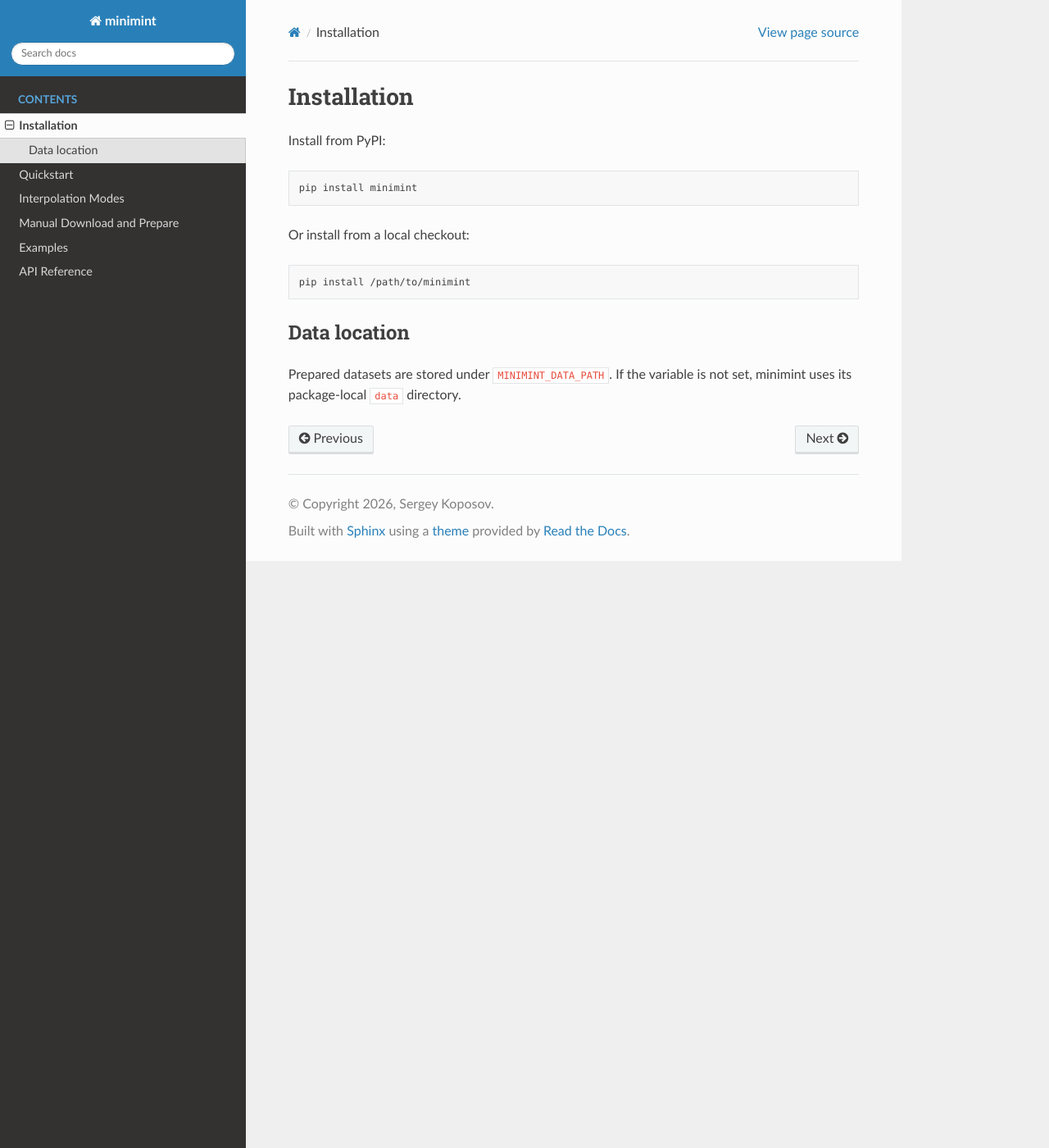
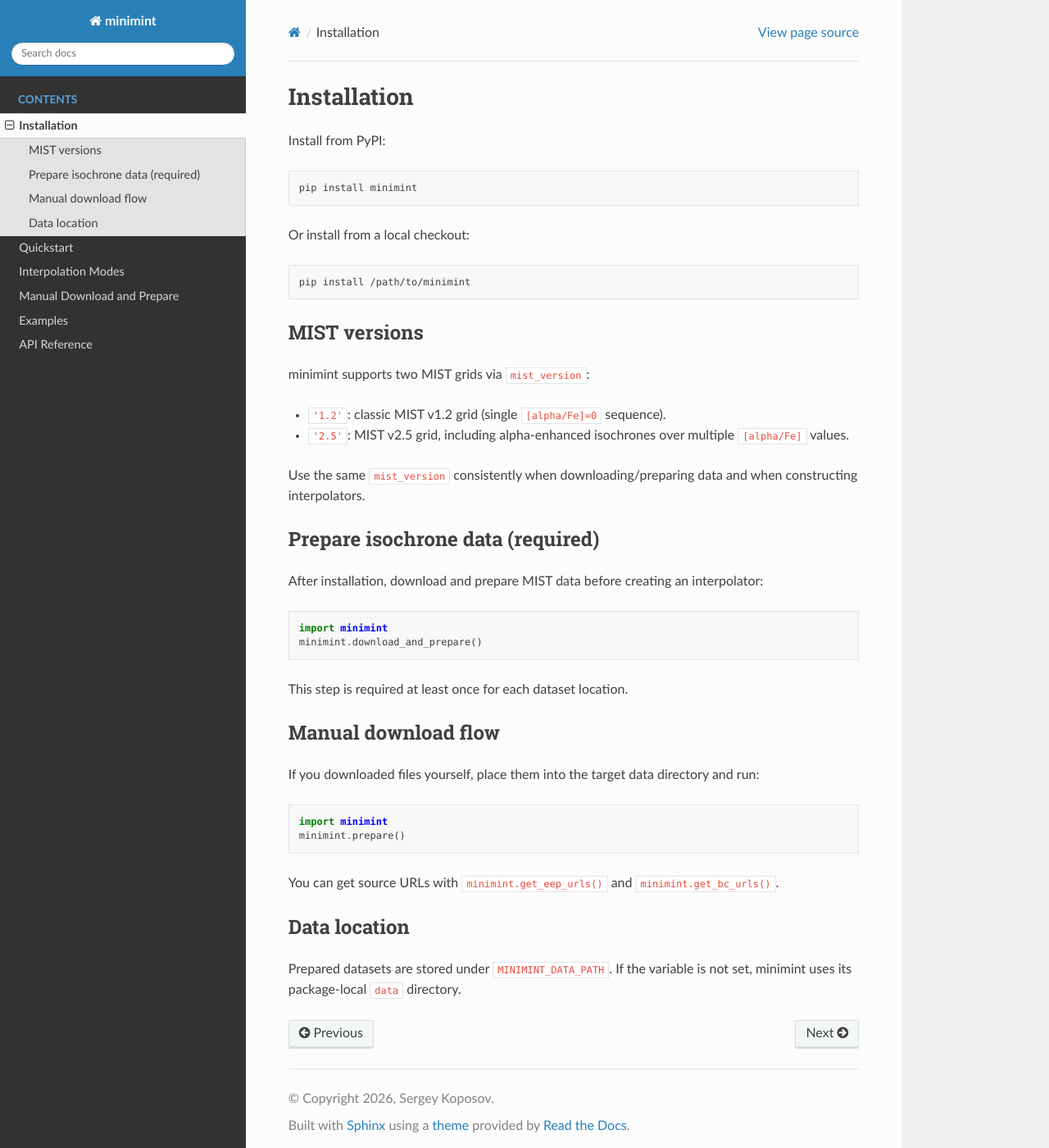
Before and after one commit to segasai/minimint, a Sphinx documentation site: the page built from docs/installation.rst, in a window 1280 px wide and 1400 px high. Shown: the whole window at 82% size. Built offline with Sphinx 7.4.7 and the Read the Docs theme 3.1.0, drawn with Linux system fonts in a browser that asks for light colours.

Commit message:
update docs

```diff
--- a/docs/installation.rst
+++ b/docs/installation.rst
@@ -13,6 +13,45 @@
 
    pip install /path/to/minimint
 
+MIST versions
+-------------
+
+minimint supports two MIST grids via ``mist_version``:
+
+- ``'1.2'``: classic MIST v1.2 grid (single ``[alpha/Fe]=0`` sequence).
+- ``'2.5'``: MIST v2.5 grid, including alpha-enhanced isochrones over
+  multiple ``[alpha/Fe]`` values.
+
+Use the same ``mist_version`` consistently when downloading/preparing data and
+when constructing interpolators.
+
+Prepare isochrone data (required)
+---------------------------------
+
+After installation, download and prepare MIST data before creating an
+interpolator:
+
+.. code-block:: python
+
+   import minimint
+   minimint.download_and_prepare()
+
+This step is required at least once for each dataset location.
+
+Manual download flow
+--------------------
+
+If you downloaded files yourself, place them into the target data directory
+and run:
+
+.. code-block:: python
+
+   import minimint
+   minimint.prepare()
+
+You can get source URLs with ``minimint.get_eep_urls()`` and
+``minimint.get_bc_urls()``.
+
 Data location
 -------------
 
--- a/docs/quickstart.rst
+++ b/docs/quickstart.rst
@@ -29,3 +29,9 @@
 .. code-block:: python
 
    mmax = ii.getMaxMass(logage=9.0, feh=-1.0)
+
+Version note:
+
+- ``mist_version='1.2'`` uses the v1.2 grid (no alpha-enhanced dimension).
+- ``mist_version='2.5'`` uses the v2.5 grid and supports alpha-enhanced
+  isochrones via the ``afe`` argument.
```
